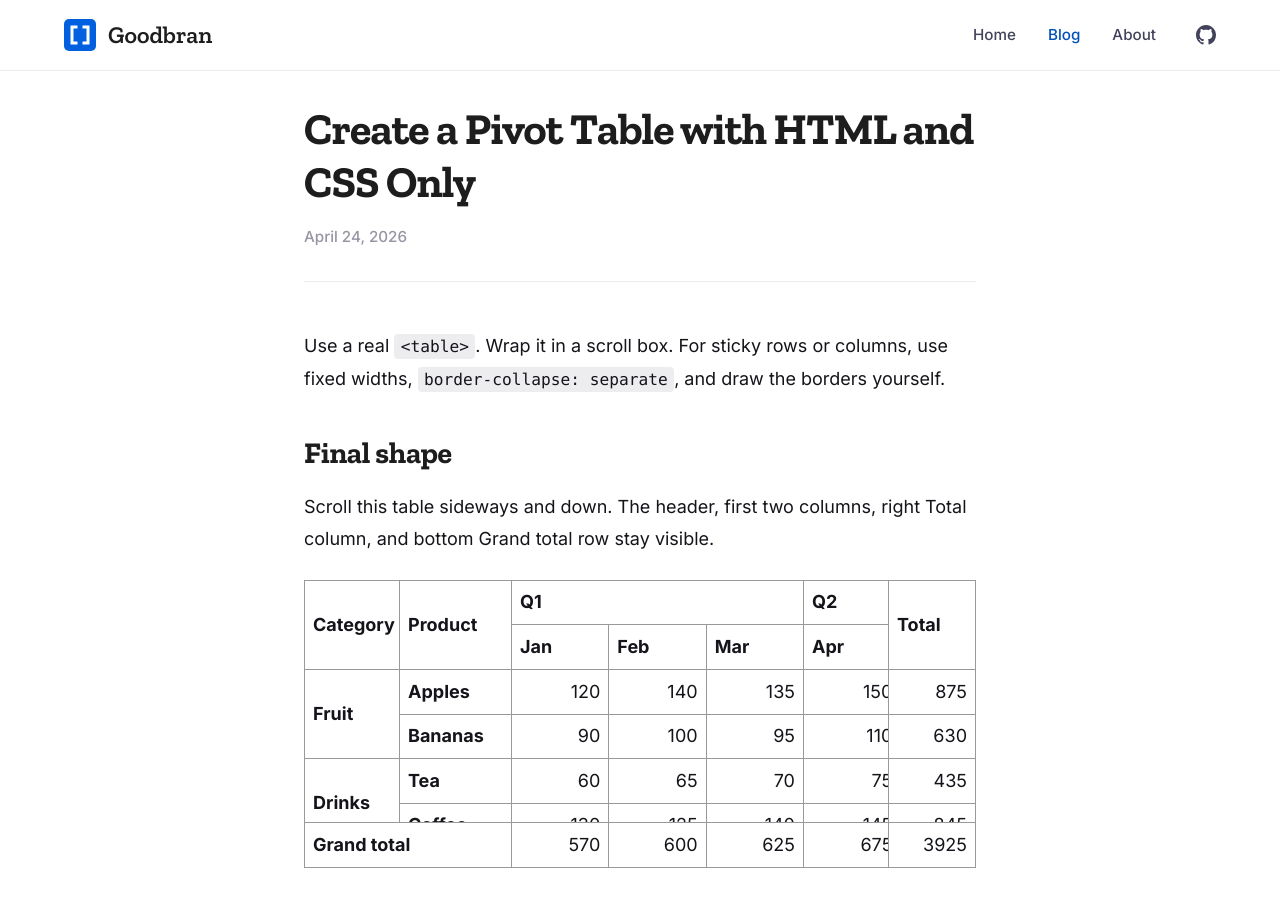
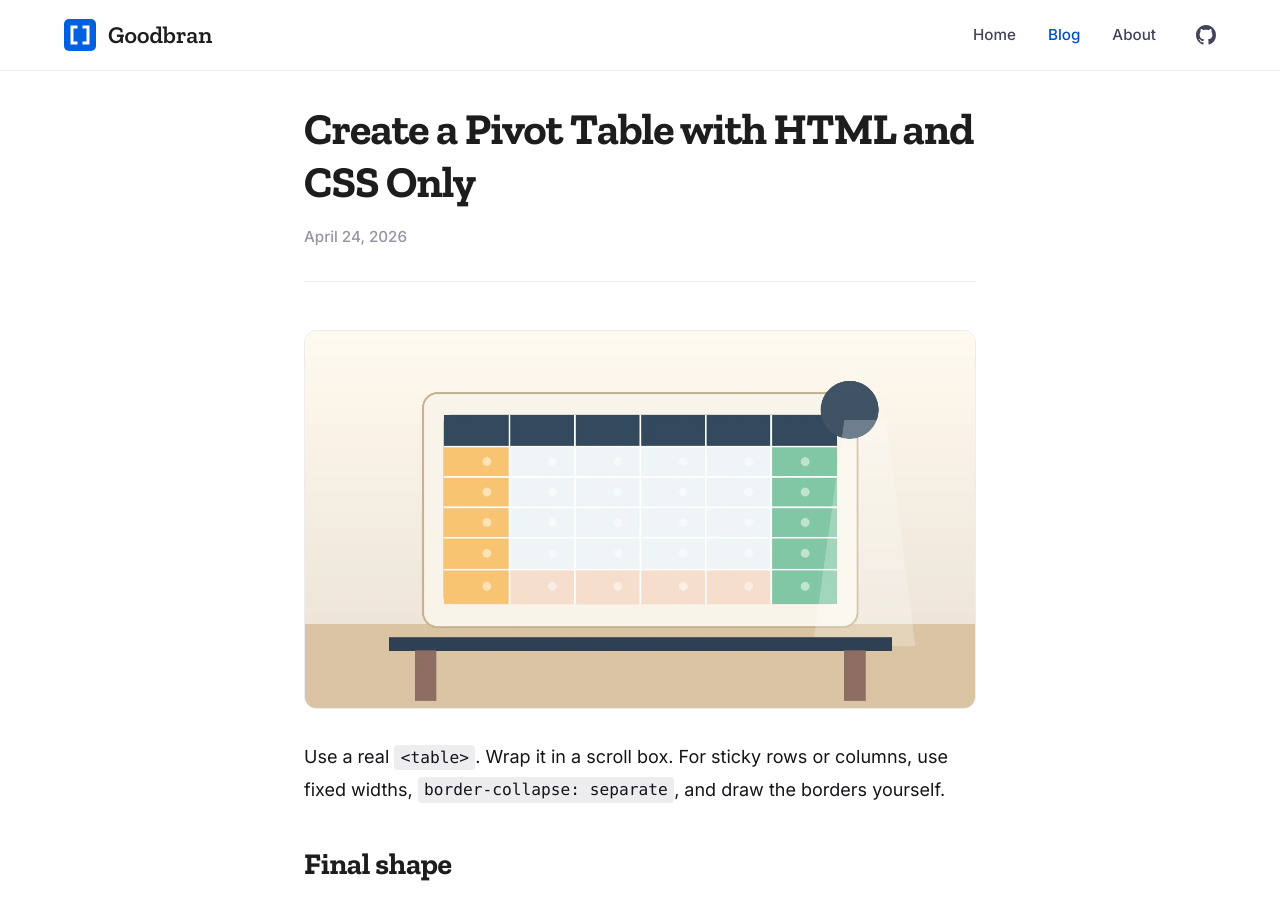
Before and after one commit to GoodBran/goodbran.github.io, a Jekyll site: the page built from _posts/2026-04-24-create-a-pivot-table-with-html-and-css-only.markdown, in a window 1280 px wide and 900 px high. Built offline with Jekyll 4.4.1, drawn with Linux system fonts in a browser that asks for light colours.

Commit message:
Add proper cover image

```diff
--- a/_posts/2026-04-24-create-a-pivot-table-with-html-and-css-only.markdown
+++ b/_posts/2026-04-24-create-a-pivot-table-with-html-and-css-only.markdown
@@ -3,6 +3,7 @@ layout: post
 title: "Create a Pivot Table with HTML and CSS Only"
 date: 2026-04-24 12:00:00 +0800
 description: "A beginner-friendly guide to building a static pivot-table layout with only HTML and CSS, focusing on scroll, borders, sticky totals, and merged cells."
+cover_image: "/assets/images/create-a-pivot-table-with-html-and-css-only-cover.webp"
 ---
 
 Use a real `<table>`. Wrap it in a scroll box. For sticky rows or columns, use fixed widths, `border-collapse: separate`, and draw the borders yourself.
```
Also changed, not shown: assets/images/create-a-pivot-table-with-html-and-css-only-cover.webp (added).
